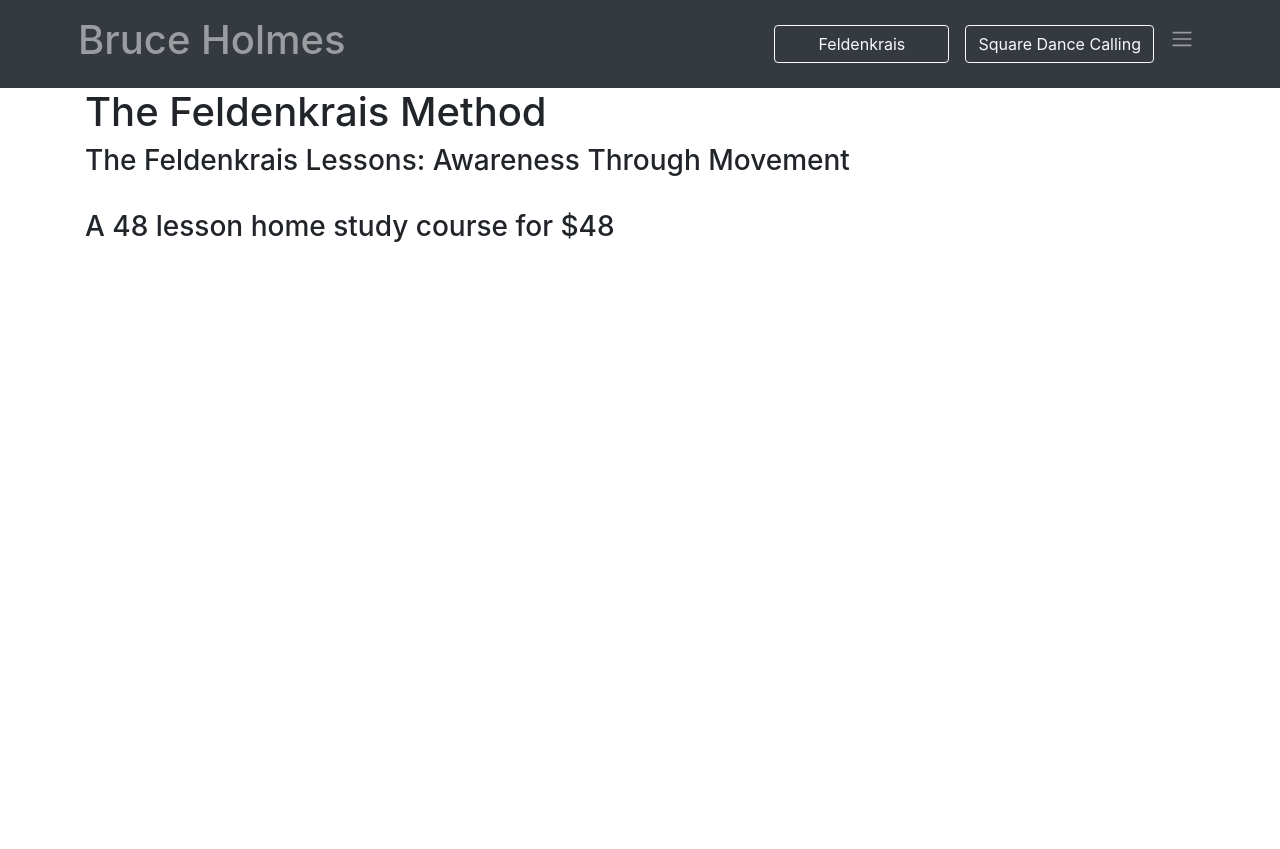
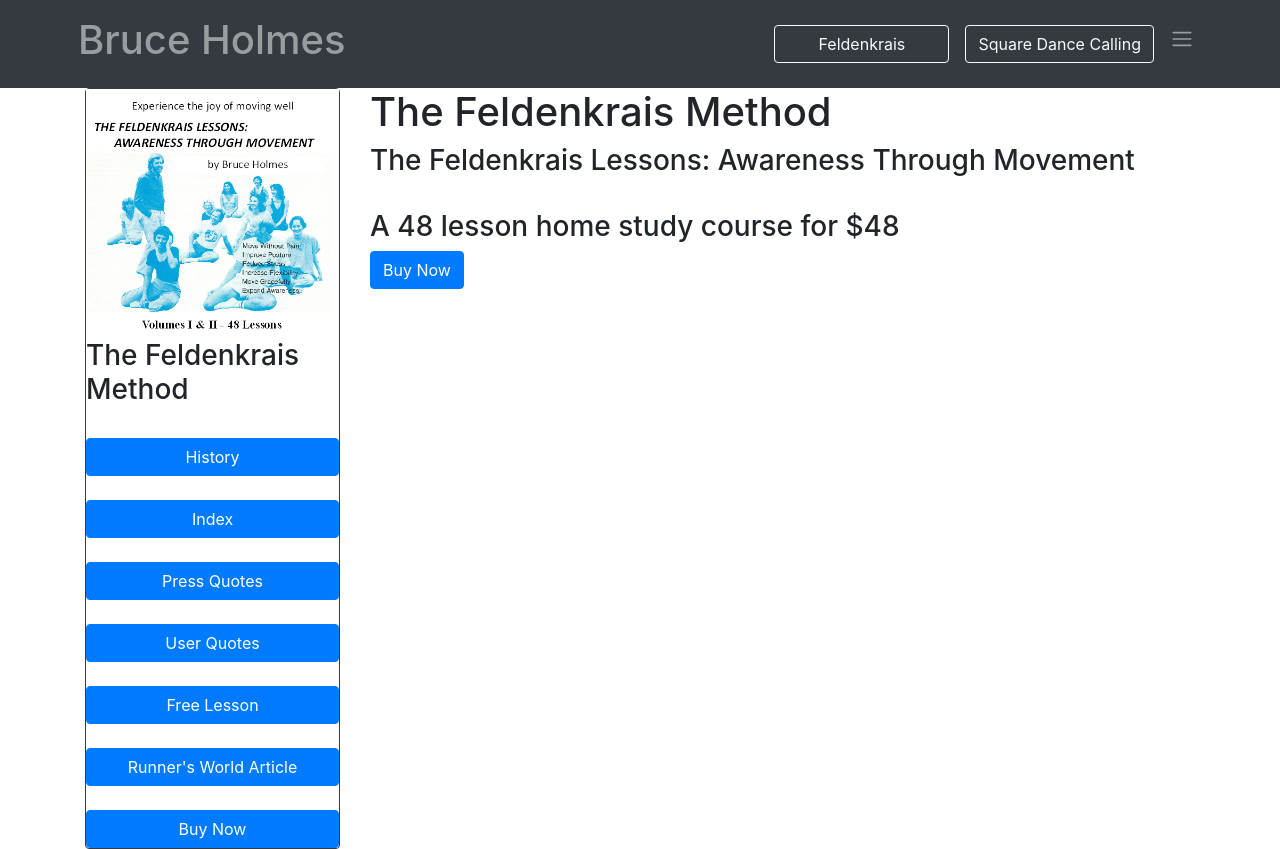
Before and after one commit to daveholmes88/BruceHolmesWebsite, a React (Create React App) app: page /feldenkrais in a window 1280 px wide. Before the commit the page ends 800 px from the top, so only its background shows below. Built offline with nearby package versions, Linux system fonts and the light colour scheme.

Commit message:
Feldenkrais start

```diff
--- a/src/App.css
+++ b/src/App.css
@@ -16,3 +16,7 @@
     background-repeat: no-repeat;
     /* height: 1400px */
 }
+
+.feldenkrais {
+    height: 250px;
+}
--- a/src/components/Feldenkrais.js
+++ b/src/components/Feldenkrais.js
@@ -1,19 +1,58 @@
 import React from 'react'
-import { Container, Row, Col } from 'react-bootstrap'
+import { Container, Row, Col, Card, Button } from 'react-bootstrap'
 
 export default function Feldenkrais() {
 
     return (
         <Container>
             <Row>
+                <Col sm={3}>
+                    <Card border='dark'>
+                        <img
+                            className="feldenkrais"
+                            src='Feldenkrais.jpg'
+                        />
+                        <h3>The Feldenkrais Method</h3>
+                        <br></br>
+                        <Button>
+                            History
+                        </Button>
+                        <br></br>
+                        <Button>
+                            Index
+                        </Button>
+                        <br></br>
+                        <Button>
+                            Press Quotes
+                        </Button>
+                        <br></br>
+                        <Button>
+                            User Quotes
+                        </Button>
+                        <br></br>
+                        <Button>
+                            Free Lesson
+                        </Button>
+                        <br></br>
+                        <Button>
+                            Runner's World Article
+                        </Button>
+                        <br></br>
+                        <Button>
+                            Buy Now
+                        </Button>
+                    </Card>
+                </Col>
                 <Col>
-
+                    <h1>The Feldenkrais Method</h1>
+                    <h3>The Feldenkrais Lessons: Awareness Through Movement</h3>
+                    <br></br>
+                    <h3>A 48 lesson home study course for $48</h3>
+                    <Button>
+                        Buy Now
+                    </Button>
                 </Col>
             </Row>
-            <h1>The Feldenkrais Method</h1>
-            <h3>The Feldenkrais Lessons: Awareness Through Movement</h3>
-            <br></br>
-            <h3>A 48 lesson home study course for $48</h3>
         </Container>
     )
 }
```
